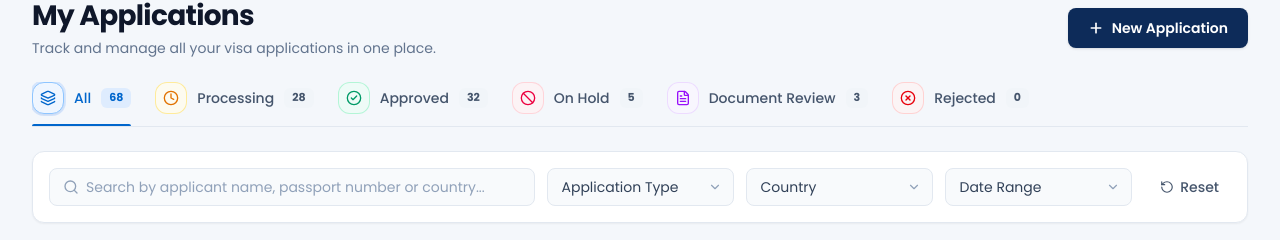
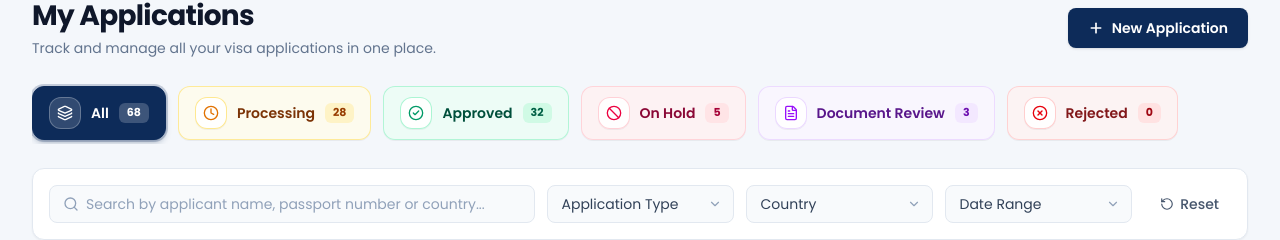
Before and after one commit to Growlyweb/dynamic-travel-Dashboard, a React (Vite) app: page / in a window 1280 px wide. Shown: the part 438-678 px from the top of the page. Built offline with nearby package versions, Linux system fonts and the light colour scheme.

Commit message:
feat: add dedicated card backgrounds to all status filter tabs in My Applications

```diff
--- a/src/components/Applications/ApplicationsView.jsx
+++ b/src/components/Applications/ApplicationsView.jsx
@@ -74,79 +74,110 @@ export default function ApplicationsView({ onOpenNewModal, onSelectApplication }
     setCurrentPage(1)
   }
 
+  // Status tab card styling configs with distinct backgrounds for all 6 statuses
+  const STATUS_TAB_STYLES = {
+    all: {
+      inactive: 'bg-white hover:bg-slate-50 text-slate-700 border-slate-200/90 shadow-2xs hover:border-slate-300',
+      active: 'bg-[#0d2b59] text-white border-[#0d2b59] shadow-md shadow-[#0d2b59]/25 ring-2 ring-[#0d2b59]/20 font-bold',
+      iconInactive: 'bg-blue-50 border-blue-200/70 text-[#0066cc]',
+      iconActive: 'bg-white/15 border-white/25 text-white',
+      countInactive: 'bg-slate-100 text-slate-700',
+      countActive: 'bg-white/20 text-white',
+    },
+    processing: {
+      inactive: 'bg-amber-50/80 hover:bg-amber-100/70 text-amber-900 border-amber-200/80 shadow-2xs hover:border-amber-300',
+      active: 'bg-amber-500 text-white border-amber-500 shadow-md shadow-amber-500/25 ring-2 ring-amber-500/20 font-bold',
+      iconInactive: 'bg-white/90 border-amber-200/90 text-amber-600',
+      iconActive: 'bg-white/20 border-white/30 text-white',
+      countInactive: 'bg-amber-100 text-amber-800',
+      countActive: 'bg-white/20 text-white',
+    },
+    approved: {
+      inactive: 'bg-emerald-50/80 hover:bg-emerald-100/70 text-emerald-900 border-emerald-200/80 shadow-2xs hover:border-emerald-300',
+      active: 'bg-emerald-600 text-white border-emerald-600 shadow-md shadow-emerald-600/25 ring-2 ring-emerald-600/20 font-bold',
+      iconInactive: 'bg-white/90 border-emerald-200/90 text-emerald-600',
+      iconActive: 'bg-white/20 border-white/30 text-white',
+      countInactive: 'bg-emerald-100 text-emerald-800',
+      countActive: 'bg-white/20 text-white',
+    },
+    on_hold: {
+      inactive: 'bg-rose-50/80 hover:bg-rose-100/70 text-rose-900 border-rose-200/80 shadow-2xs hover:border-rose-300',
+      active: 'bg-rose-600 text-white border-rose-600 shadow-md shadow-rose-600/25 ring-2 ring-rose-600/20 font-bold',
+      iconInactive: 'bg-white/90 border-rose-200/90 text-rose-600',
+      iconActive: 'bg-white/20 border-white/30 text-white',
+      countInactive: 'bg-rose-100 text-rose-800',
+      countActive: 'bg-white/20 text-white',
+    },
+    document_review: {
+      inactive: 'bg-purple-50/80 hover:bg-purple-100/70 text-purple-900 border-purple-200/80 shadow-2xs hover:border-purple-300',
+      active: 'bg-purple-600 text-white border-purple-600 shadow-md shadow-purple-600/25 ring-2 ring-purple-600/20 font-bold',
+      iconInactive: 'bg-white/90 border-purple-200/90 text-purple-600',
+      iconActive: 'bg-white/20 border-white/30 text-white',
+      countInactive: 'bg-purple-100 text-purple-800',
+      countActive: 'bg-white/20 text-white',
+    },
+    rejected: {
+      inactive: 'bg-red-50/80 hover:bg-red-100/70 text-red-900 border-red-200/80 shadow-2xs hover:border-red-300',
+      active: 'bg-red-600 text-white border-red-600 shadow-md shadow-red-600/25 ring-2 ring-red-600/20 font-bold',
+      iconInactive: 'bg-white/90 border-red-200/90 text-red-600',
+      iconActive: 'bg-white/20 border-white/30 text-white',
+      countInactive: 'bg-red-100 text-red-800',
+      countActive: 'bg-white/20 text-white',
+    },
+  }
+
   // Render Status Icon for filter tabs (Card type with rounded rectangular)
   const renderStatusIcon = (tab, isActive = false) => {
+    const style = STATUS_TAB_STYLES[tab.id] || STATUS_TAB_STYLES.all
+    const iconClass = isActive ? style.iconActive : style.iconInactive
+
     switch (tab.id) {
       case 'all':
         return (
           <span
-            className={`w-7 h-7 sm:w-8 sm:h-8 rounded-lg sm:rounded-xl flex items-center justify-center shrink-0 border transition-all duration-200 ${
-              isActive
-                ? 'bg-blue-50 border-blue-300 text-[#0066cc] shadow-xs ring-2 ring-blue-500/15'
-                : 'bg-slate-50 border-slate-200/90 text-slate-500 group-hover:bg-white group-hover:border-slate-300 group-hover:shadow-2xs'
-            }`}
+            className={`w-7 h-7 sm:w-8 sm:h-8 rounded-lg sm:rounded-xl flex items-center justify-center shrink-0 border transition-all duration-200 shadow-2xs ${iconClass}`}
           >
-            <Layers className="w-3.5 h-3.5 sm:w-4 sm:h-4 text-[#0066cc]" />
+            <Layers className="w-3.5 h-3.5 sm:w-4 sm:h-4" />
           </span>
         )
       case 'processing':
         return (
           <span
-            className={`w-7 h-7 sm:w-8 sm:h-8 rounded-lg sm:rounded-xl flex items-center justify-center shrink-0 border transition-all duration-200 ${
-              isActive
-                ? 'bg-amber-50 border-amber-300 text-amber-700 shadow-xs ring-2 ring-amber-500/15'
-                : 'bg-amber-50/70 border-amber-200/80 text-amber-600 group-hover:bg-amber-100/60 group-hover:border-amber-300 group-hover:shadow-2xs'
-            }`}
+            className={`w-7 h-7 sm:w-8 sm:h-8 rounded-lg sm:rounded-xl flex items-center justify-center shrink-0 border transition-all duration-200 shadow-2xs ${iconClass}`}
           >
-            <Clock className="w-3.5 h-3.5 sm:w-4 sm:h-4 text-amber-600" />
+            <Clock className="w-3.5 h-3.5 sm:w-4 sm:h-4" />
           </span>
         )
       case 'approved':
         return (
           <span
-            className={`w-7 h-7 sm:w-8 sm:h-8 rounded-lg sm:rounded-xl flex items-center justify-center shrink-0 border transition-all duration-200 ${
-              isActive
-                ? 'bg-emerald-50 border-emerald-300 text-emerald-700 shadow-xs ring-2 ring-emerald-500/15'
-                : 'bg-emerald-50/70 border-emerald-200/80 text-emerald-600 group-hover:bg-emerald-100/60 group-hover:border-emerald-300 group-hover:shadow-2xs'
-            }`}
+            className={`w-7 h-7 sm:w-8 sm:h-8 rounded-lg sm:rounded-xl flex items-center justify-center shrink-0 border transition-all duration-200 shadow-2xs ${iconClass}`}
           >
-            <CheckCircle2 className="w-3.5 h-3.5 sm:w-4 sm:h-4 text-emerald-600" />
+            <CheckCircle2 className="w-3.5 h-3.5 sm:w-4 sm:h-4" />
           </span>
         )
       case 'on_hold':
         return (
           <span
-            className={`w-7 h-7 sm:w-8 sm:h-8 rounded-lg sm:rounded-xl flex items-center justify-center shrink-0 border transition-all duration-200 ${
-              isActive
-                ? 'bg-rose-50 border-rose-300 text-rose-700 shadow-xs ring-2 ring-rose-500/15'
-                : 'bg-rose-50/70 border-rose-200/80 text-rose-600 group-hover:bg-rose-100/60 group-hover:border-rose-300 group-hover:shadow-2xs'
-            }`}
+            className={`w-7 h-7 sm:w-8 sm:h-8 rounded-lg sm:rounded-xl flex items-center justify-center shrink-0 border transition-all duration-200 shadow-2xs ${iconClass}`}
           >
-            <Ban className="w-3.5 h-3.5 sm:w-4 sm:h-4 text-rose-600" />
+            <Ban className="w-3.5 h-3.5 sm:w-4 sm:h-4" />
           </span>
         )
       case 'document_review':
         return (
           <span
-            className={`w-7 h-7 sm:w-8 sm:h-8 rounded-lg sm:rounded-xl flex items-center justify-center shrink-0 border transition-all duration-200 ${
-              isActive
-                ? 'bg-purple-50 border-purple-300 text-purple-700 shadow-xs ring-2 ring-purple-500/15'
-                : 'bg-purple-50/70 border-purple-200/80 text-purple-600 group-hover:bg-purple-100/60 group-hover:border-purple-300 group-hover:shadow-2xs'
-            }`}
+            className={`w-7 h-7 sm:w-8 sm:h-8 rounded-lg sm:rounded-xl flex items-center justify-center shrink-0 border transition-all duration-200 shadow-2xs ${iconClass}`}
           >
-            <FileText className="w-3.5 h-3.5 sm:w-4 sm:h-4 text-purple-600" />
+            <FileText className="w-3.5 h-3.5 sm:w-4 sm:h-4" />
           </span>
         )
       case 'rejected':
         return (
           <span
-            className={`w-7 h-7 sm:w-8 sm:h-8 rounded-lg sm:rounded-xl flex items-center justify-center shrink-0 border transition-all duration-200 ${
-              isActive
-                ? 'bg-red-50 border-red-300 text-red-700 shadow-xs ring-2 ring-red-500/15'
-                : 'bg-red-50/70 border-red-200/80 text-red-600 group-hover:bg-red-100/60 group-hover:border-red-300 group-hover:shadow-2xs'
-            }`}
+            className={`w-7 h-7 sm:w-8 sm:h-8 rounded-lg sm:rounded-xl flex items-center justify-center shrink-0 border transition-all duration-200 shadow-2xs ${iconClass}`}
           >
-            <XCircle className="w-3.5 h-3.5 sm:w-4 sm:h-4 text-red-600" />
+            <XCircle className="w-3.5 h-3.5 sm:w-4 sm:h-4" />
           </span>
         )
       default:
@@ -177,11 +208,13 @@ export default function ApplicationsView({ onOpenNewModal, onSelectApplication }
         </button>
       </div>
 
-      {/* Status Filter Tabs / Status Bar */}
-      <div className="border-b border-slate-200">
-        <div className="flex items-center gap-3 sm:gap-6 overflow-x-auto no-scrollbar scroll-smooth">
+      {/* Status Filter Tabs / Status Cards with Custom Backgrounds */}
+      <div className="overflow-x-auto no-scrollbar scroll-smooth py-1">
+        <div className="flex items-center gap-2.5 sm:gap-3 shrink-0">
           {APPLICATION_STATUS_TABS.map((tab) => {
             const isActive = activeStatusTab === tab.id
+            const style = STATUS_TAB_STYLES[tab.id] || STATUS_TAB_STYLES.all
+
             return (
               <button
                 key={tab.id}
@@ -189,10 +222,8 @@ export default function ApplicationsView({ onOpenNewModal, onSelectApplication }
                   setActiveStatusTab(tab.id)
                   setCurrentPage(1)
                 }}
-                className={`group shrink-0 relative pb-3 flex items-center gap-2 sm:gap-2.5 text-xs sm:text-sm font-medium transition-colors whitespace-nowrap cursor-pointer select-none ${
-                  isActive
-                    ? 'text-[#0066cc] font-bold'
-                    : 'text-slate-600 hover:text-slate-900'
+                className={`group shrink-0 flex items-center gap-2 sm:gap-2.5 px-3 sm:px-4 py-2 sm:py-2.5 rounded-xl border transition-all duration-200 whitespace-nowrap cursor-pointer select-none text-xs sm:text-sm font-semibold ${
+                  isActive ? style.active : style.inactive
                 }`}
               >
                 {renderStatusIcon(tab, isActive)}
@@ -200,19 +231,12 @@ export default function ApplicationsView({ onOpenNewModal, onSelectApplication }
 
                 {/* Badge Count in rounded rectangular pill */}
                 <span
-                  className={`px-2 py-0.5 rounded-md text-[11px] font-bold transition-colors ${
-                    isActive
-                      ? 'bg-blue-100/90 text-[#0066cc]'
-                      : 'bg-slate-100 text-slate-600 group-hover:bg-slate-200/70'
+                  className={`px-2 py-0.5 rounded-md text-[11px] font-bold transition-all ${
+                    isActive ? style.countActive : style.countInactive
                   }`}
                 >
                   {tab.count}
                 </span>
-
-                {/* Active Underline Indicator */}
-                {isActive && (
-                  <span className="absolute bottom-0 left-0 right-0 h-[2.5px] bg-[#0066cc] rounded-t-full shadow-xs" />
-                )}
               </button>
             )
           })}
```
